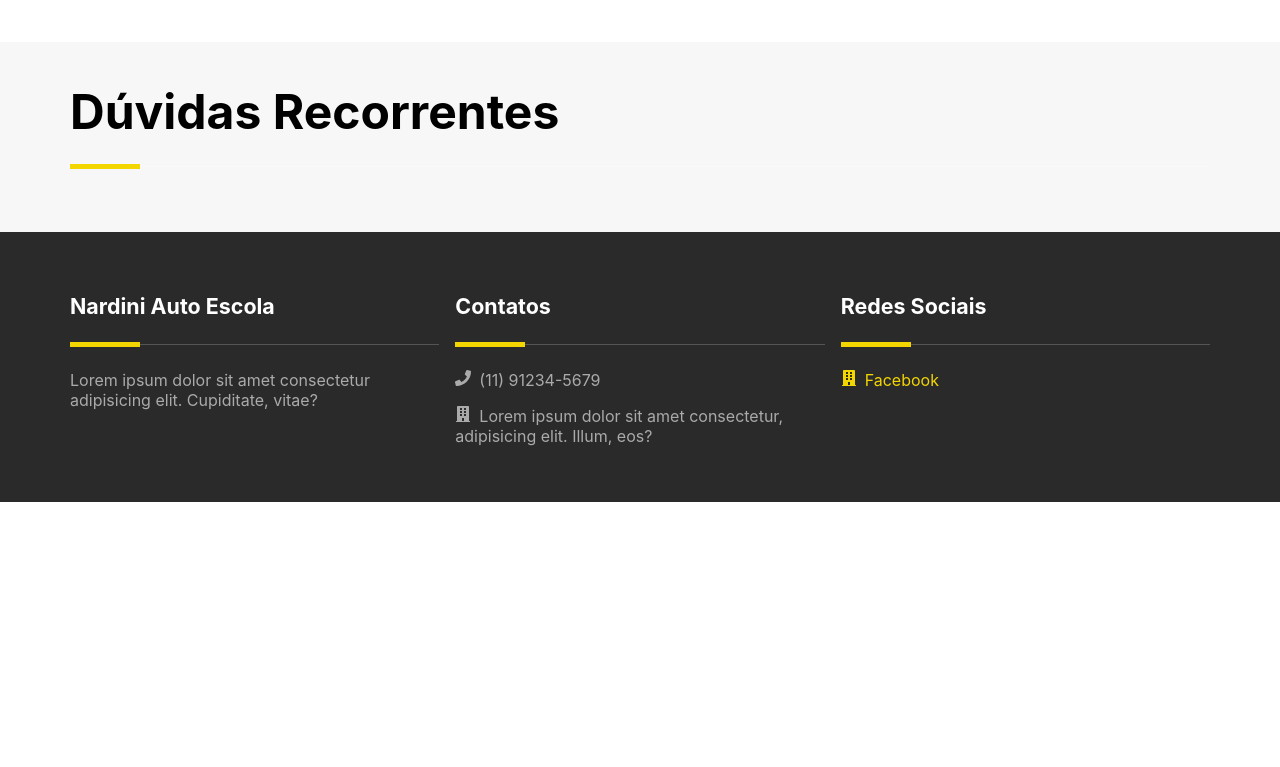
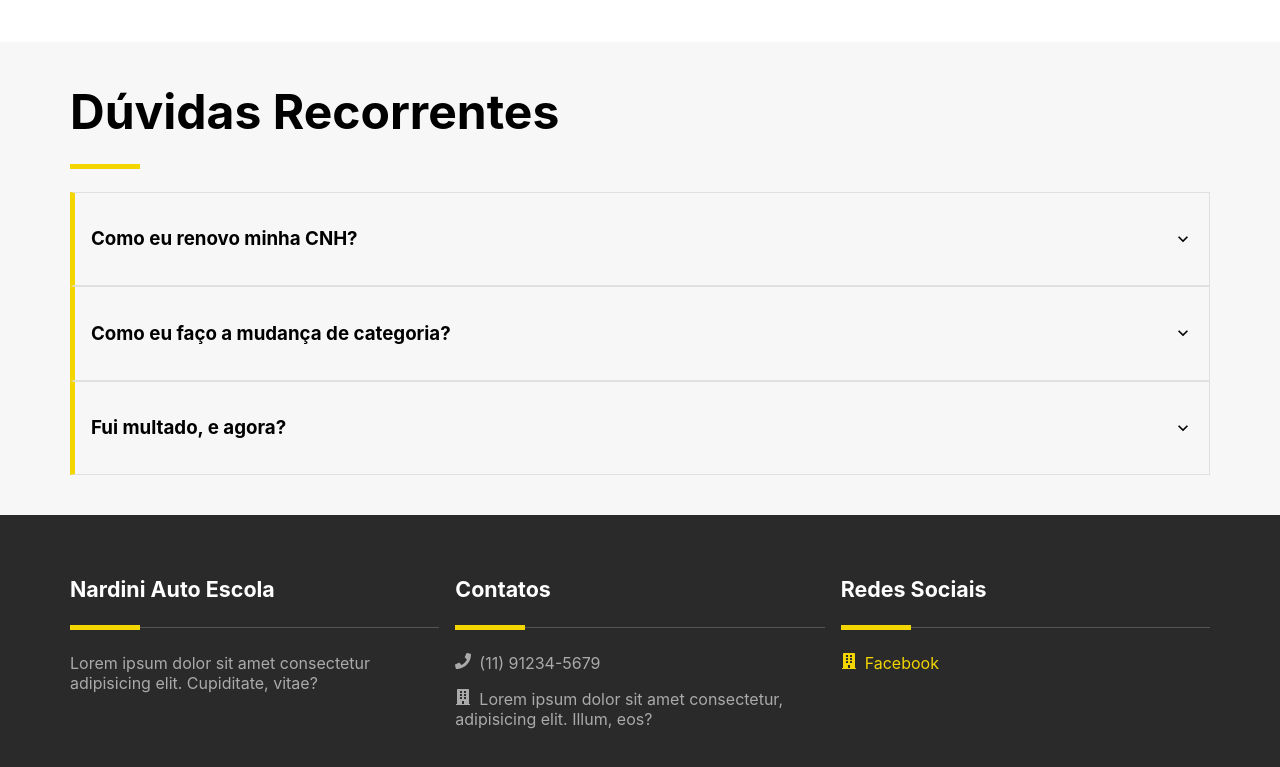
Before and after one commit to ericksouza02/react-autoescola, a React (Create React App) app: page / in a window 1280 px wide. Shown: the part 2001-2768 px from the top of the page. Before the commit the page ends 2503 px from the top, so only its background shows below. Built offline with nearby package versions, Linux system fonts and the light colour scheme.

Commit message:
Component AccordionGroup

```diff
--- a/src/atoms/Accordion.js
+++ b/src/atoms/Accordion.js
@@ -1,18 +1,35 @@
-import React from "react";
+import React, {useState} from "react";
 import PropTypes from "prop-types"
-import styled from "styled-components";
+import styled, {css} from "styled-components";
 import {MdExpandMore, MdExpandLess} from 'react-icons/md'
 const Root = styled.div`
     border: 1px solid #e0e0e0;
     border-left: 5px solid ${props => props.theme.colors.primary.main};
     color: #000;
+
+    ${props=>
+    props.open &&
+    css`
+        margin: 16px 0;
+    `
+    }
+
+    &:first-child {
+        margin-top:0;
+    }
+
+    &:last-child {
+        margin-bottom: 0;
+    }
+
 `
 
 const Head = styled.div `
     display: flex;
     align-items: center;
+    justify-content: space-between;
     padding: 16px;
-
+    cursor: pointer;
     & h6 {
         margin: 0;
         flex: 1;
@@ -24,30 +41,53 @@ const Head = styled.div `
 `
 
 const Body = styled.div`
+    padding: 0 16px 16px 16px;
 
+    p {
+        margin-top: 0;
+    }
 `
-const Accordion = ({title, children}) => (
- <Root>
-    <Head>
-        <h6>
+const Accordion = ({title, open: pOpen, onChange, children}) => {
+ const [sOpen, setOpen] = useState(false)
+
+ const isControlled = pOpen !== undefined
+ const open = isControlled ? pOpen : sOpen
+
+ const handleClick = () => {
+    const newState = !open
+
+    if(isControlled){
+        onChange(newState);
+    }else{
+        setOpen(newState)
+    }
+ }
+ return(
+ <Root open={open}>
+    <Head role="button" onClick={handleClick}>
+        <h3>
             {title}
-        </h6>
-        <MdExpandMore/>
+        </h3>
+        {open ? <MdExpandLess/> : <MdExpandMore/>}
     </Head>
-    <Body>
+    {open &&<Body>
         {children}
-    </Body>
+    </Body>}
  </Root>
-);
+)};
 
 Accordion.defaultProps = {
     title: '',
     children: undefined,
+    open: undefined,
+    onChange: undefined
 };
 
 Accordion.propTypes = {
     title: PropTypes.string,
-    children: PropTypes.node
+    children: PropTypes.node,
+    open: PropTypes.bool,
+    onChange: PropTypes.func
 };
 
 export default Accordion;
--- /dev/null
+++ b/src/atoms/AccordionGroup.js
@@ -0,0 +1,30 @@
+import React from "react";
+import PropTypes from "prop-types"
+import { Children } from "react";
+import { cloneElement } from "react";
+import { useState } from "react";
+const AccordionGroup = ({children}) => {
+    const [index, setIndex] = useState(-1);
+    return Children.map(children, (child, childIndex) =>
+        cloneElement(child, {
+            open: childIndex == index,
+            onChange: () => {
+                if (childIndex == index){
+                    setIndex(-1)
+                }else{
+                    setIndex(childIndex)
+                }
+            }
+         })
+    )
+};
+
+AccordionGroup.defaultProps = {
+    children: undefined
+}
+
+AccordionGroup.propTypes = {
+    children: PropTypes.node
+}
+
+export default AccordionGroup;
--- a/src/pages/Home.js
+++ b/src/pages/Home.js
@@ -6,11 +6,13 @@ import Button from '../atoms/Button';
 import GridRoot from "../atoms/GridRoot";
 import Grid from '../atoms/Grid';
 import Section from "../molecules/Section";
+import Accordion from "../atoms/Accordion";
 import Footer from '../organisms/Footer';
 import { FaCar, FaKey, FaMapMarkedAlt, FaAccessibleIcon } from 'react-icons/fa';
 import CardImage from '../assets/car-img.jpg';
 import AboutImage from '../assets/car-img.jpg'
 import ProductGrid from "../organisms/ProductGrid";
+import AccordionGroup from "../atoms/AccordionGroup";
 
 const products = [
     {id: 1, title: "1 Habilitação Carro e Moto", summary: "lorem ipsum dolor sit met consectur adipiscing elit", image: CardImage},
@@ -79,6 +81,25 @@ const Home = () => (
         <Heading>
             <h2>Dúvidas Recorrentes</h2>
         </Heading>
+        <AccordionGroup>
+        <Accordion title='Como eu renovo minha CNH?'>
+        <p>
+        Lorem ipsum dolor sit amet, consectetur adipisicing elit. Sit obcaecati perspiciatis aut iste ducimus qui. Officia, quos provident. Impedit expedita nesciunt natus eius sapiente fugiat?
+        </p>
+    </Accordion>
+
+    <Accordion title='Como eu faço a mudança de categoria?'>
+        <p>
+        Lorem ipsum dolor sit amet, consectetur adipisicing elit. Sit obcaecati perspiciatis aut iste ducimus qui. Officia, quos provident. Impedit expedita nesciunt natus eius sapiente fugiat?
+        </p>
+    </Accordion>
+
+    <Accordion title='Fui multado, e agora?'>
+        <p>
+        Lorem ipsum dolor sit amet, consectetur adipisicing elit. Sit obcaecati perspiciatis aut iste ducimus qui. Officia, quos provident. Impedit expedita nesciunt natus eius sapiente fugiat?
+        </p>
+    </Accordion>
+    </AccordionGroup>
     </Section>
 
 
```
Also changed, not shown: 1 other file (tests, documents, lock files or other folders).
